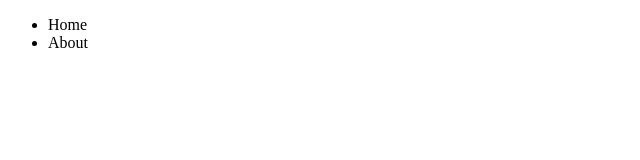
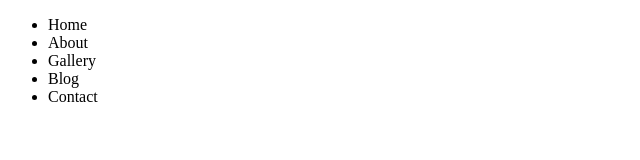
Before and after one commit to Sss0o1101/-Hover-Navbar-menu, a plain HTML site: page index.html in a window 1280 px wide. Shown: the whole page, without its empty margins (0-640 px from the left). Drawn offline with Linux system fonts and the light colour scheme.

Commit message:
added new html text
        <li a href="">Gallery</li>
        <li a href="">Blog</li>
        <li a href="">Contact</li>

```diff
--- a/index.html
+++ b/index.html
@@ -9,6 +9,9 @@
     <ul>
         <li a href="">Home</li>
         <li a href="">About</li>
+        <li a href="">Gallery</li>
+        <li a href="">Blog</li>
+        <li a href="">Contact</li>
     </ul>
 </body>
 </html>
```
